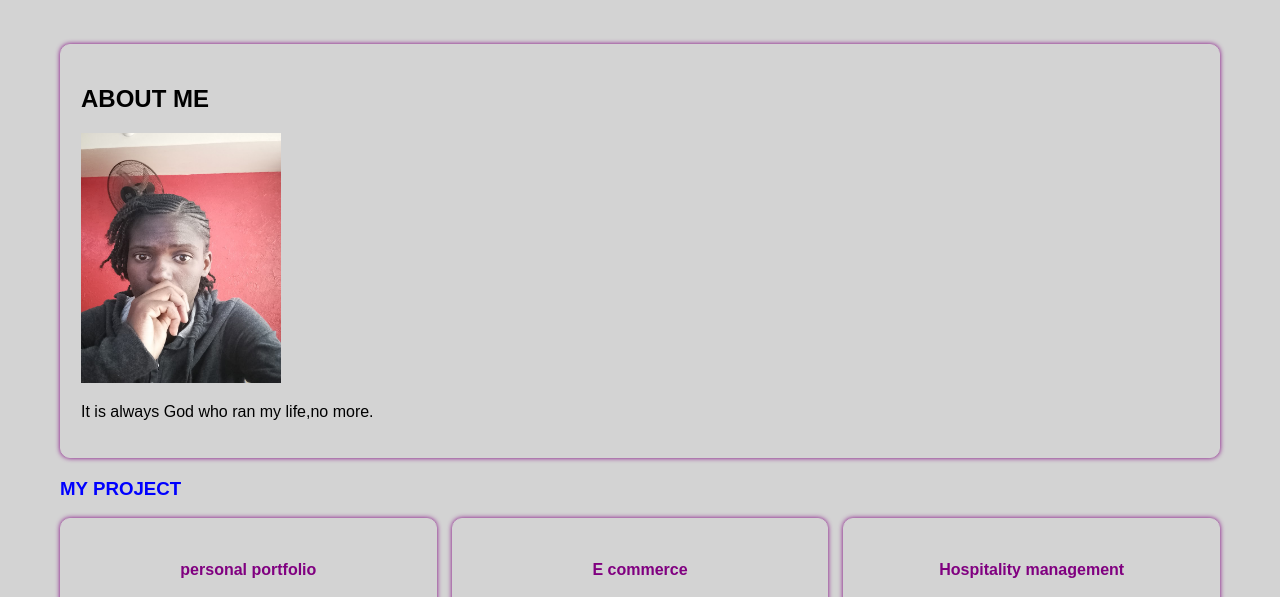
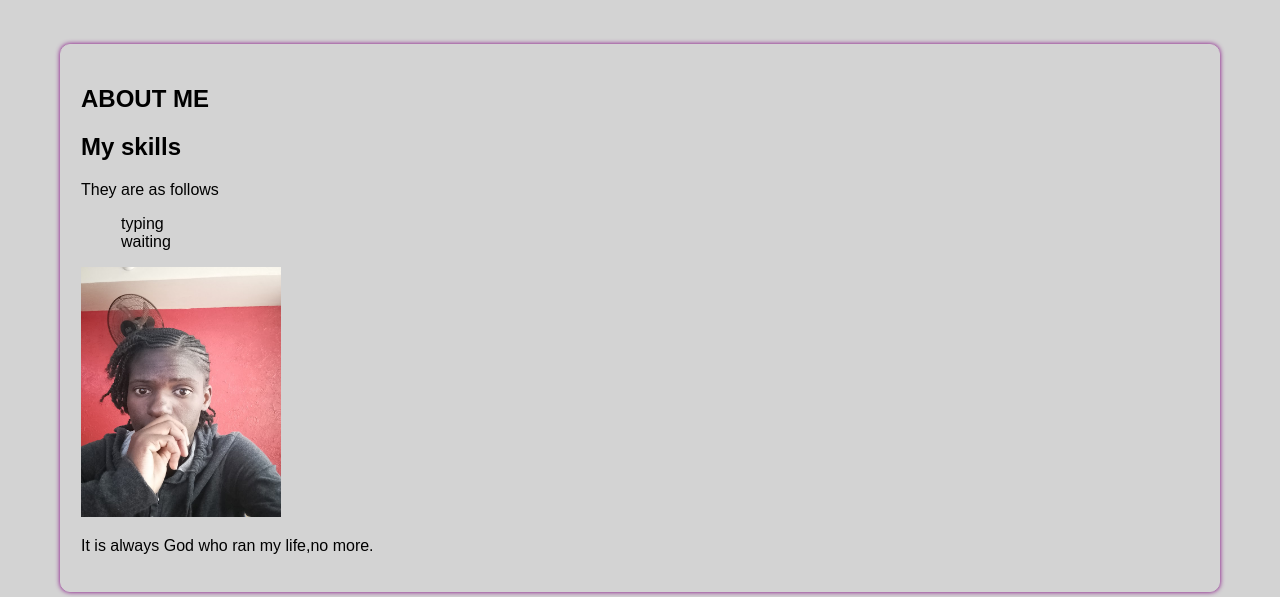
Before and after one commit to purityseverio-netizen/portfolio, a plain HTML site: page index.html in a window 1280 px wide. Shown: the part 170-767 px from the top of the page. Drawn offline with Linux system fonts and the light colour scheme.

Commit message:
initial commit

```diff
--- a/index.html
+++ b/index.html
@@ -28,6 +28,13 @@
 <main>
     <section id="about">
     <h2>ABOUT ME</h2>
+        <h2>My skills</h2>
+        <p>They are as follows</p>
+        <ul>
+            <l1>typing</l1>
+            <br>
+            <l1>waiting</l1>
+        </ul>
         <img src="static/images/pur2.jpg" alt="" height="250" width="200">
     <p>It is always God who ran my life,no more.</p>
 
```
